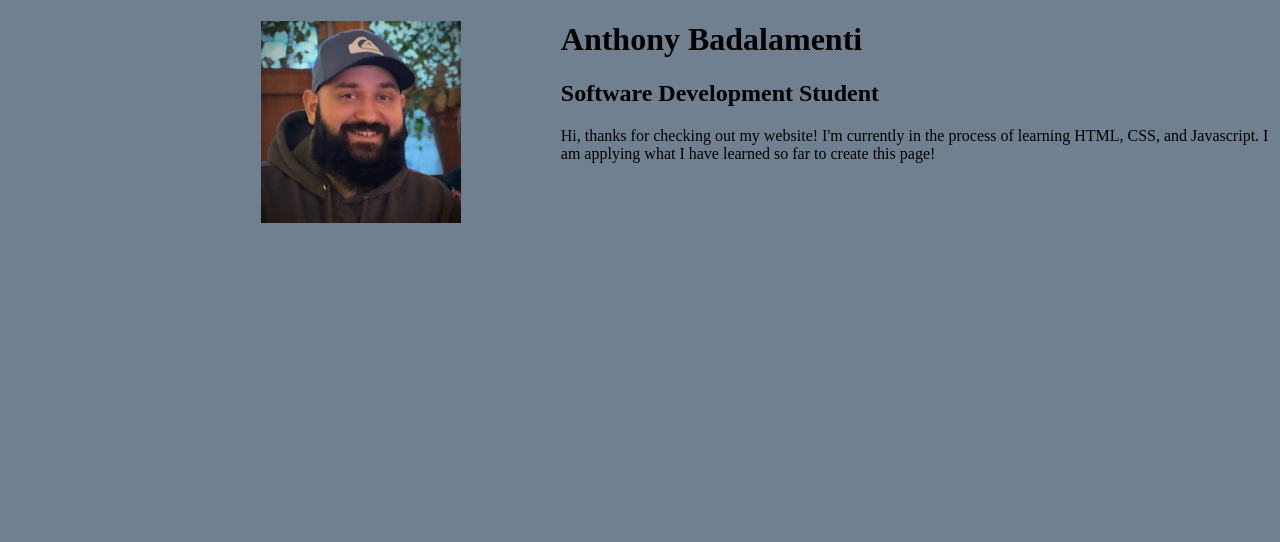
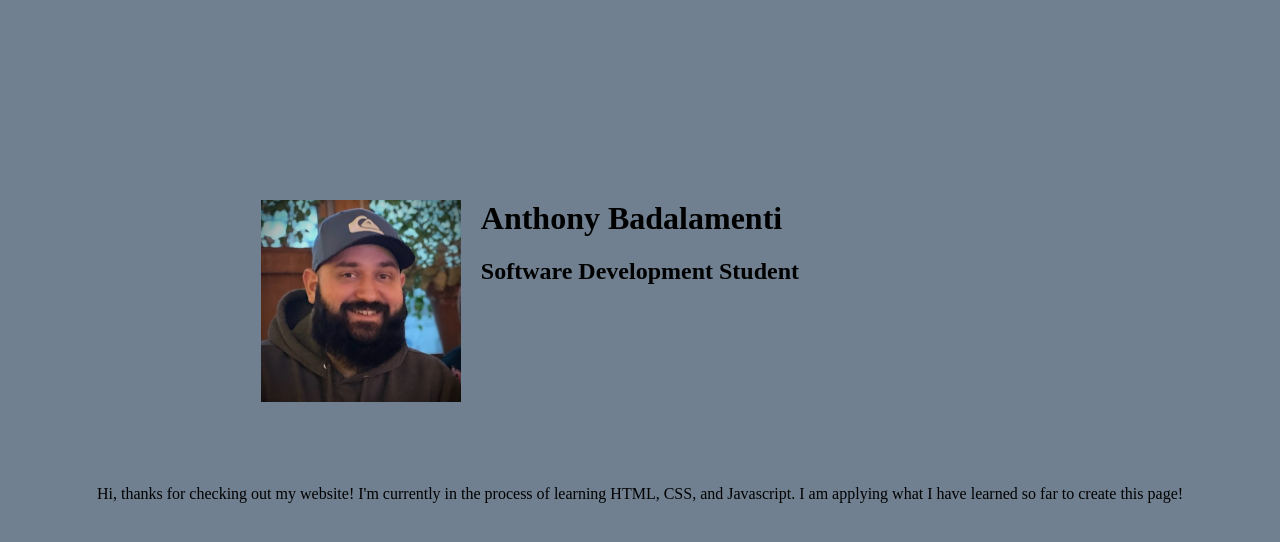
Before and after one commit to abad89/my-first-website, a plain HTML site: page index.html in a window 1280 px wide. Drawn offline with Linux system fonts and the light colour scheme.

Commit message:
adjust style

```diff
--- a/style.css
+++ b/style.css
@@ -1,10 +1,18 @@
 body{
     background: slategray;
-    paddingtop: 250px;
 }
 
 .introPic{
     margin-left: 20%;
     float: left;
-    padding-right: 100px;
+    margin-right: 20px;
     }
+
+    .intro{
+        margin-top: 200px;
+    }
+
+.bio{
+    text-align: center;
+    margin-top: 200px;
+}
```
